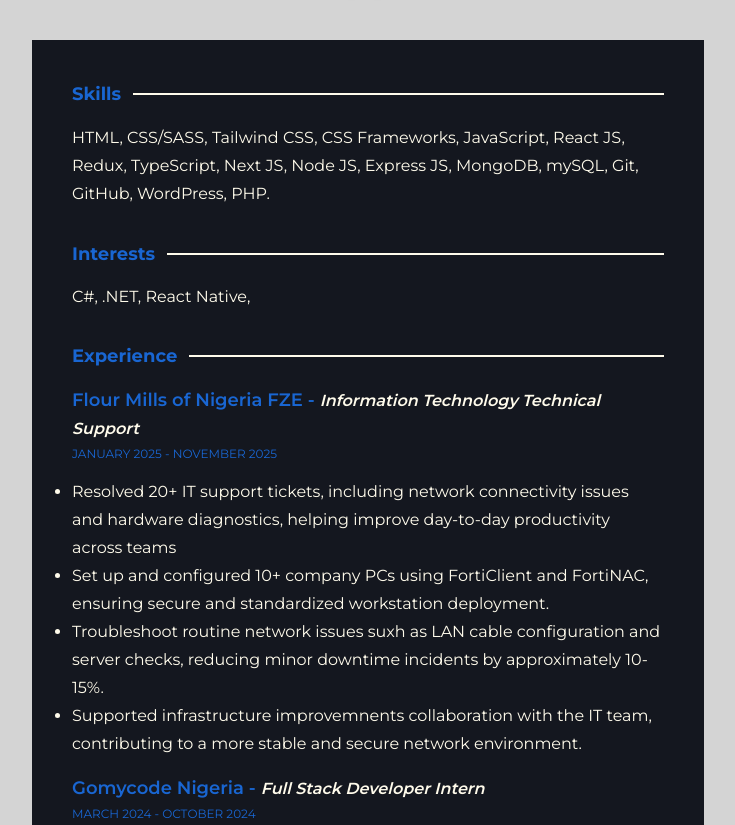
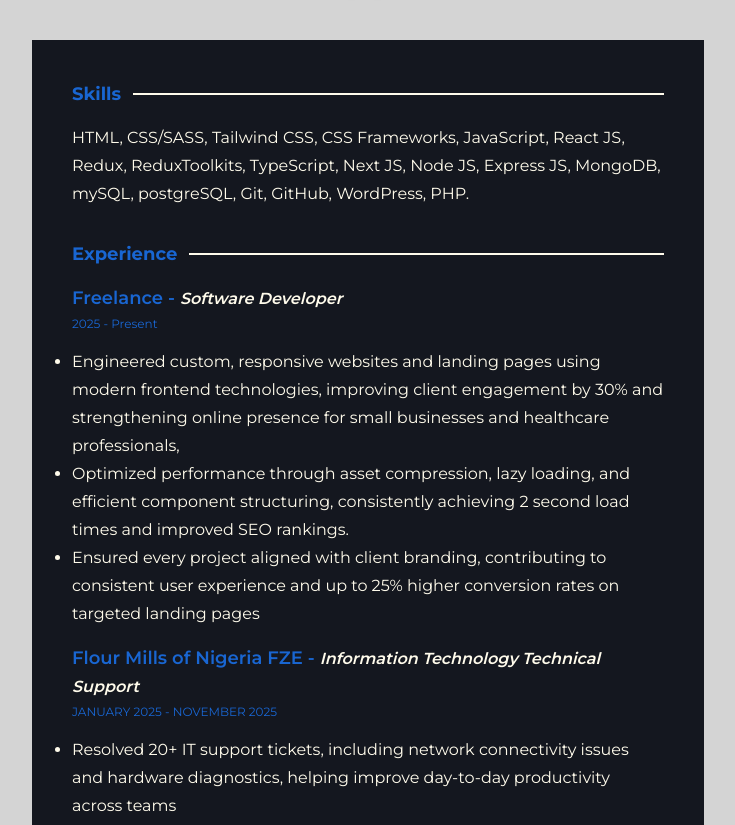
Before and after one commit to senatorash/my-portfolio-next, a Next.js app: page / in a window 1280 px wide. Shown: the part 1940-2765 px from the top of the page, without its empty margins (272-1007 px from the left). Built offline with nearby package versions, Linux system fonts and the light colour scheme.

Commit message:
update to resume

```diff
--- a/app/components/Resume/Resume.tsx
+++ b/app/components/Resume/Resume.tsx
@@ -17,13 +17,13 @@
           </h2>
           <p className="text-amber-50 leading-6 lg:leading-7 text-sm md:text-base">
             HTML, CSS/SASS, Tailwind CSS, CSS Frameworks, JavaScript, React JS,
-            Redux, TypeScript, Next JS, Node JS, Express JS, MongoDB, mySQL,
-            Git, GitHub, WordPress, PHP.
+            Redux, ReduxToolkits, TypeScript, Next JS, Node JS, Express JS,
+            MongoDB, mySQL, postgreSQL, Git, GitHub, WordPress, PHP.
           </p>
         </div>
 
         {/* Section: Interests */}
-        <div className="mb-8">
+        {/* <div className="mb-8">
           <h2 className="text-[#1966D2] text-lg font-bold mb-4 flex items-center gap-3">
             Interests
             <span className="w-full h-0.5  bg-amber-50 dark:bg-[#1966D2]"></span>
@@ -31,10 +31,9 @@
           <p className="text-amber-50 leading-relaxed">
             C#, .NET, React Native,
           </p>
-        </div>
+        </div> */}
 
         <div className="mb-8">
-          {" "}
           <h2 className="text-[#1966D2] text-lg font-bold mb-4 flex items-center gap-3">
             Experience
             <span className="w-full h-0.5  bg-amber-50 dark:bg-[#1966D2]"></span>
@@ -92,10 +91,10 @@
           </h2>
           <div>
             <h2 className="text-amber-50 mb-2">
-              Click{" "}
+              Click
               <Link href="#project" className="text-[#1966D2]">
                 here
-              </Link>{" "}
+              </Link>
               to view my projects
             </h2>
           </div>
--- a/app/components/Resume/ResumeData.tsx
+++ b/app/components/Resume/ResumeData.tsx
@@ -1,6 +1,18 @@
 export const experienceData = [
   {
     id: 1,
+    company: "Freelance",
+    role: "Software Developer",
+    duration: "2025 - Present",
+    responsibilities: [
+      "Engineered custom, responsive websites and landing pages using modern frontend technologies, improving client engagement by 30% and strengthening online presence for small businesses and healthcare professionals,",
+      "Optimized performance through asset compression, lazy loading, and efficient component structuring, consistently achieving 2 second load times and improved SEO rankings.",
+      "Ensured every project aligned with client branding, contributing to consistent user experience and up to 25% higher conversion rates on targeted landing pages",
+    ],
+  },
+
+  {
+    id: 2,
     company: "Flour Mills of Nigeria FZE",
     role: "Information Technology Technical Support",
     duration: "JANUARY 2025 - NOVEMBER 2025",
@@ -12,7 +24,7 @@
     ],
   },
   {
-    id: 2,
+    id: 3,
     company: "Gomycode Nigeria",
     role: "Full Stack Developer Intern",
     duration: "MARCH 2024 - OCTOBER 2024",
@@ -20,17 +32,6 @@
       "Built and developed full-stack web applications using React.js, Node.js, Express, and MongoDB, focusing on performance and real-world functionality.",
       "Collaborated in Agile sprints, Participated in hackathons, and contributed to team based projects through Git/Github, peer reviews, and daily stand ups.",
       "Designed responsive user interfaces and RESTful APIs, improving project delivery speed and user experience across multiple platforms.",
-    ],
-  },
-  {
-    id: 3,
-    company: "Freelance",
-    role: "Web Developer",
-    duration: "2024 - Present",
-    responsibilities: [
-      "Developed custom websites and landing pages for small businesses and mental professionals,resulting in an average 30% increase in client engagement and enhanced brand visibility,",
-      "Implemented responsive design and performance optimization strategies, achieving under 3 second load times and semless functionality across devices and browsers.",
-      "Ensured every project aligned with client branding, contributing to consistent user experience and up to 25% higher conversion rates on targeted landing pages",
     ],
   },
 ];
@@ -48,6 +49,23 @@
 export const projects = [
   {
     id: 1,
+    name: "Bluecrest Attorneys",
+    stack: "Nextjs, Tailwind CSS",
+    description: "A Law Firm website built with Nextjs and Tailwind CSS.",
+    link: "https://bluecrestattorneys.com/",
+    code: "",
+  },
+  {
+    id: 2,
+    name: "Meta Ads Scraper",
+    stack: "Node.js, Puppeteer, Typescript",
+    description:
+      "A web scraper that extracts ads data from Meta Ads Library using Puppeteer.",
+    link: "https://github.com/senatorash/meta-ads-scraper",
+    code: "https://github.com/senatorash/meta-ads-scraper",
+  },
+  {
+    id: 3,
     name: "Book Reco",
     stack: "React, redux, Node, Express, MongoDB",
     description: "A book recommendation web application",
@@ -57,7 +75,7 @@
   },
 
   {
-    id: 2,
+    id: 4,
     name: "Blog Backend",
     stack: "Node, Express, MongoDB",
     description:
@@ -68,20 +86,11 @@
   },
 
   {
-    id: 3,
+    id: 5,
     name: "MC Celebrity",
     stack: "React.js",
     description: "Master of ceremonies website",
     link: "https://mc-celebrity.vercel.app/",
     code: "https://github.com/senatorash/mc-celebrity",
   },
-  {
-    id: 4,
-    name: "Meta Ads Scraper",
-    stack: "Node.js, Puppeteer, Typescript",
-    description:
-      "A web scraper that extracts ads data from Meta Ads Library using Puppeteer.",
-    link: "https://github.com/senatorash/meta-ads-scraper",
-    code: "https://github.com/senatorash/meta-ads-scraper",
-  },
 ];
--- /dev/null
+++ b/app/error.tsx
@@ -0,0 +1,17 @@
+"use client";
+
+interface ErrorProps {
+  errorMessage: string;
+}
+
+const error = ({ errorMessage }: ErrorProps) => {
+  return (
+    <div className="bg-[#f9dedc] dark:bg-[#341b2a] rounded mb-4">
+      <p className="text-[#942c27] dark:text-[#cd8b84] font-medium text-sm p-4 text-center">
+        Something went wrong: {errorMessage}
+      </p>
+    </div>
+  );
+};
+
+export default error;
--- a/app/lib/apis/formSubmit.tsx
+++ b/app/lib/apis/formSubmit.tsx
@@ -15,10 +15,6 @@
       body: JSON.stringify(formData),
     });
     const data = await response.json();
-
-    if (!response.ok) {
-      throw new Error(data.message || "Something went wrong!");
-    }
     return data;
   } catch (error) {
     throw error;
```
Also changed, not shown: app/components/Header.tsx (+8 -2 lines), app/components/ExperienceList.tsx (added).
